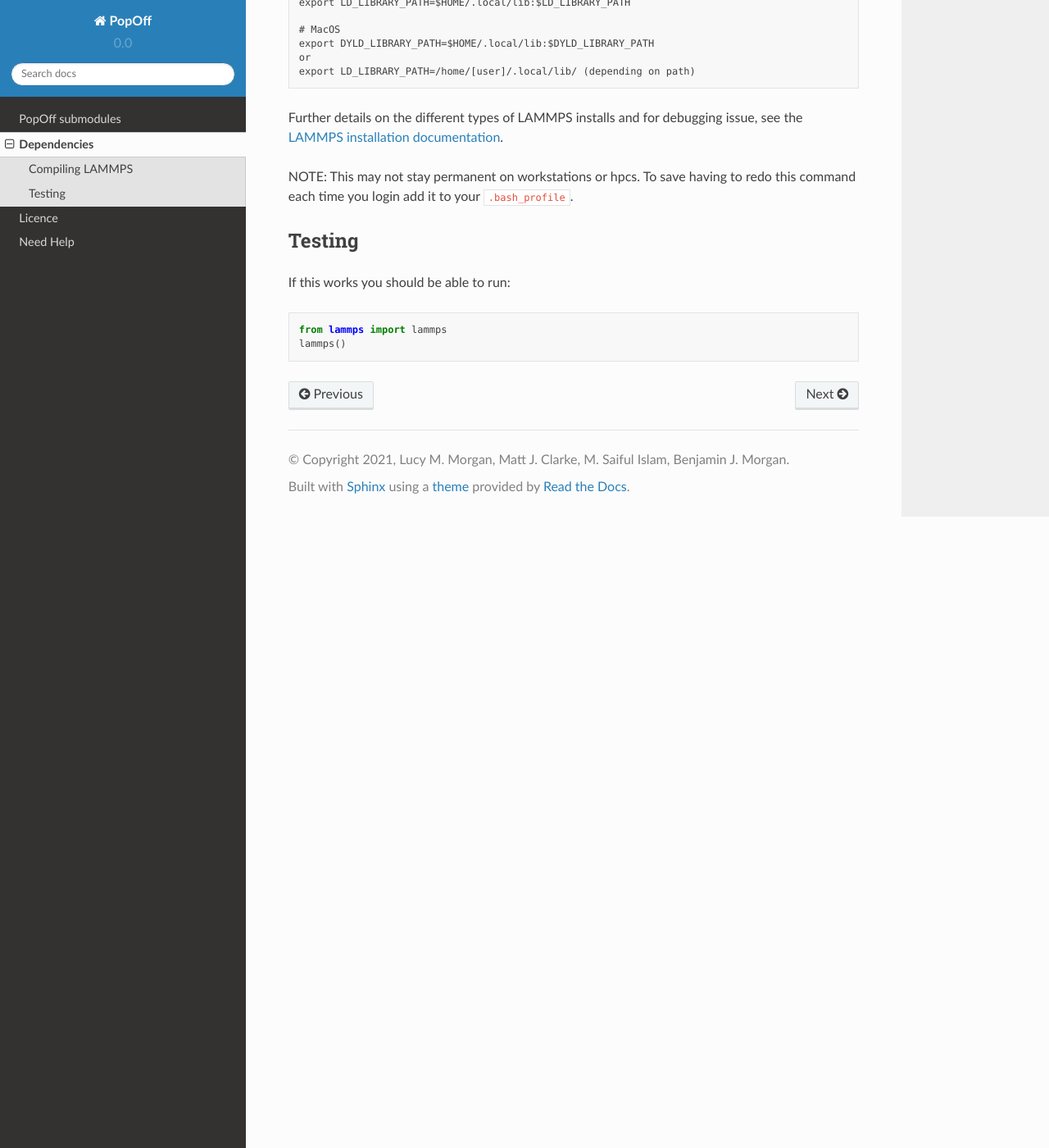
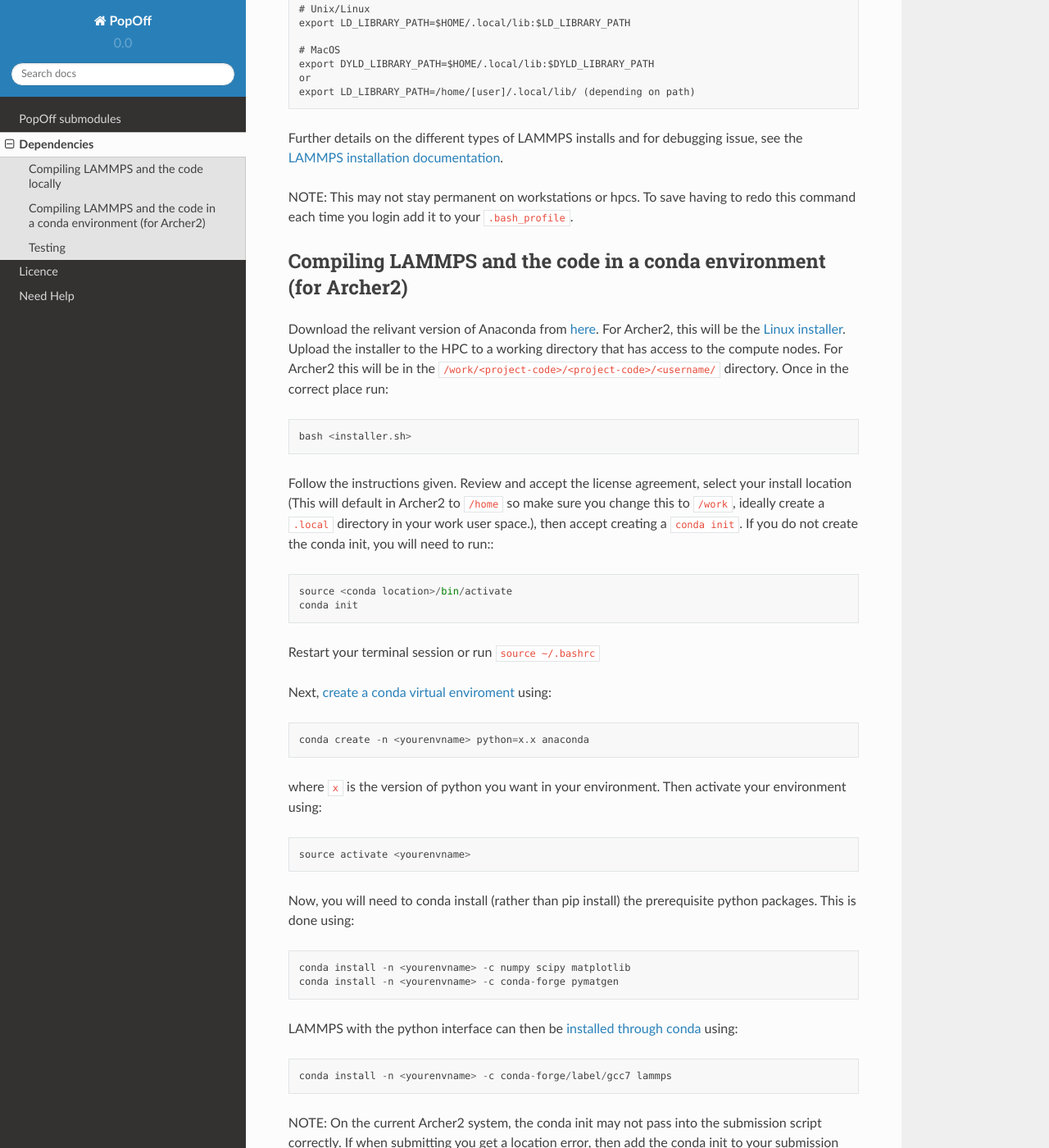
Before and after one commit to LMMorgan/PopOff, a Sphinx documentation site: the page built from docs/source/installation.rst, in a window 1280 px wide and 1400 px high, scrolled down 1457 px. Shown: the whole window at 82% size. Built offline with Sphinx 7.4.7 and the Read the Docs theme 2.0.0, drawn with Linux system fonts in a browser that asks for light colours; some of the changed text lies outside the part shown.

Commit message:
updating paper per the editors request. Adding citations for VASP and LAMMPS, checking PopOff/popoff consistency, correcting typo, and updating the installation instructions in rst

```diff
--- a/docs/source/installation.rst
+++ b/docs/source/installation.rst
@@ -1,12 +1,12 @@
 Dependencies
 ============
 
-To run the potential fitting code, you must first download LAMMPS and install at a minimum the LAMMPS python package. Installing LAMMPS itself is a relatively easy task. You just download the relevant source files, go to the src directory, and run make. Simple.
+To run the potential fitting code, you need LAMMPS with the LAMMPS-python interface package. LAMMPS is relatively easy to install and so is the python interface if you are working locally. The python interface can be challenging to compile on HPC or larger servers and you may need assistance from the dedicated HPC support team. Here, I provide the basic instructions for compiling LAMMPS and the potential fitting code locally. I also provide instructions on how to download and install the code in a conda enviroment to run on Archer2 (which may work for other HPC systems).
 
-Compiling LAMMPS
-----------------
+Compiling LAMMPS and the code locally
+-------------------------------------
 
-Download the version of LAMMPS you want, making sure it is a release from March 23rd 2018. Before this date some of the libraries weren't properly supported. You can either ``git clone`` the latest stable version using::
+Download the version of LAMMPS you want, making sure it is a release from March 23rd 2018 onwards. Before this date some of the libraries weren't properly supported. You can either ``git clone`` the latest stable version using::
 
    git clone -b stable https://github.com/lammps/lammps.git [path to build location]/lammps
 
@@ -45,6 +43,43 @@ Further details on the different types of LAMMPS installs and for debugging issu
 
 NOTE: This may not stay permanent on workstations or hpcs. To save having to redo this command each time you login add it to your ``.bash_profile``.
 
+
+
+Compiling LAMMPS and the code in a conda environment (for Archer2)
+------------------------------------------------------------------
+
+Download the relivant version of Anaconda from `here <https://docs.anaconda.com/anaconda/install/index.html>`_. For Archer2, this will be the `Linux installer <https://docs.anaconda.com/anaconda/install/linux/>`_. Upload the installer to the HPC to a working directory that has access to the compute nodes. For Archer2 this will be in the ``/work/<project-code>/<project-code>/<username/`` directory. Once in the correct place run::
+
+   bash <installer.sh>
+
+Follow the instructions given. Review and accept the license agreement, select your install location (This will default in Archer2 to ``/home`` so make sure you change this to ``/work``, ideally create a ``.local`` directory in your work user space.), then accept creating a ``conda init``. If you do not create the conda init, you will need to run:::
+
+   source <conda location>/bin/activate
+   conda init
+
+Restart your terminal session or run ``source ~/.bashrc``
+
+Next, `create a conda virtual enviroment <https://uoa-eresearch.github.io/eresearch-cookbook/recipe/2014/11/20/conda/>`_ using::
+
+   conda create -n <yourenvname> python=x.x anaconda
+
+where ``x`` is the version of python you want in your environment. Then activate your environment using::
+
+   source activate <yourenvname>
+
+Now, you will need to conda install (rather than pip install) the prerequisite python packages. This is done using::
+
+   conda install -n <yourenvname> -c numpy scipy matplotlib
+   conda install -n <yourenvname> -c conda-forge pymatgen
+
+LAMMPS with the python interface can then be `installed through conda <https://anaconda.org/conda-forge/lammps>`_ using::
+
+   conda install -n <yourenvname> -c conda-forge/label/gcc7 lammps
+
+NOTE: On the current Archer2 system, the conda init may not pass into the submission script correctly. If when submitting you get a location error, then add the conda init to your submission script.
+
+For Archer2, you will need your usual SBATCH commands, followed by the conda init (if not read from ``.bashrc``), followed by ``source activate <yourenvname>``, and finally ``python <input_file.py> > <output file>``, where the input file is currently named ``fitting.py``.
+
 Testing
 -------
 
--- a/docs/source/readme.rst
+++ b/docs/source/readme.rst
@@ -60,7 +60,7 @@ Morgan, Lucy M., Clarke, Matt J., Islam, M. Saiful, & Morgan, Benjamin J. (2021)
                       Clarke, Matt J. and
                       Islam, M. Saiful and
                       Morgan, Benjamin J.},
-      title        = {{POPOFF: POtential Parameter Optimisation for Force-Fields}},
+      title        = {{PopOff: POtential Parameter Optimisation for Force-Fields}},
       month        = may,
       year         = 2021,
       doi          = {10.5281/zenodo.4773795},
```
Also changed, not shown: other parts of docs/source/installation.rst (+1 -3 lines), README.md (+3 -3 lines), paper/paper.md (+7 -7 lines), 2 other files.
